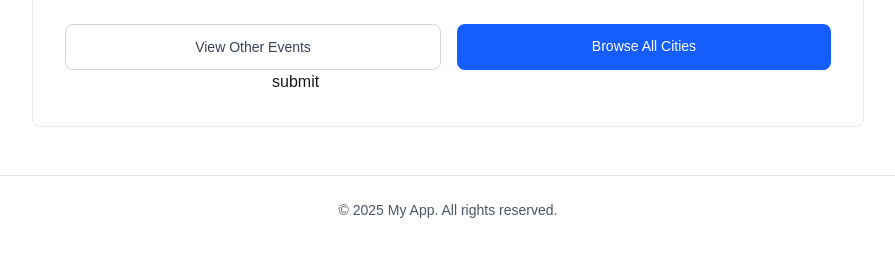
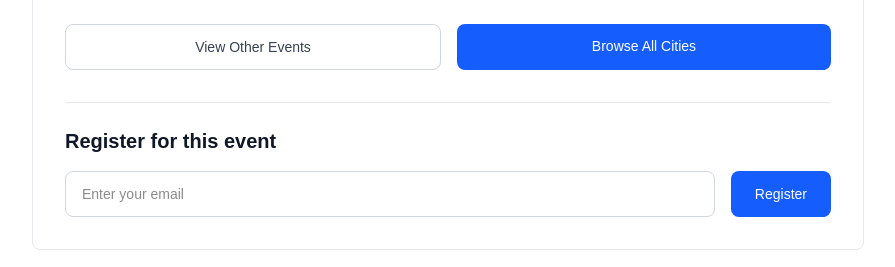
Before and after one commit to Tabindanoor/next-js-rewind, a Next.js app: page /events/barcelona/concert-christian-loffler-detect-ensemble in a window 1280 px wide. Shown: the part 909-1176 px from the top of the page, without its empty margins (192-1087 px from the left). Before the commit the page ends 1153 px from the top, so only its background shows below. Built offline with nearby package versions, Linux system fonts and the light colour scheme.

Commit message:
enjoy brother enjoy

```diff
--- a/app/events/[event]/[slug]/page.tsx
+++ b/app/events/[event]/[slug]/page.tsx
@@ -121,8 +121,35 @@ export default async function EventDetails({ params }: Props) {
             Browse All Cities
           </Link>
         </div>
-        <input type="email" />
-        <button type="submit">submit</button>
+
+        {/* Registration Form */}
+        <form className="mt-8 border-t border-gray-200 pt-6 dark:border-gray-700">
+          <h2 className="mb-4 text-xl font-semibold text-gray-900 dark:text-white">
+            Register for this event
+          </h2>
+          <div className="flex gap-4">
+            <div className="flex-1">
+              <label htmlFor="email" className="sr-only">
+                Email address
+              </label>
+              <input
+                id="email"
+                name="email"
+                type="email"
+                placeholder="Enter your email"
+                required
+                className="w-full rounded-lg border border-gray-300 px-4 py-3 text-sm focus:border-blue-500 focus:outline-none focus:ring-2 focus:ring-blue-500 dark:border-gray-600 dark:bg-gray-700 dark:text-white dark:placeholder-gray-400"
+              />
+            </div>
+            <button
+              type="submit"
+              aria-label="Register for this event"
+              className="rounded-lg bg-blue-600 px-6 py-3 text-sm font-medium text-white transition-colors hover:bg-blue-700 focus:outline-none focus:ring-2 focus:ring-blue-500 focus:ring-offset-2"
+            >
+              Register
+            </button>
+          </div>
+        </form>
       </div>
     </div>
   );
```
